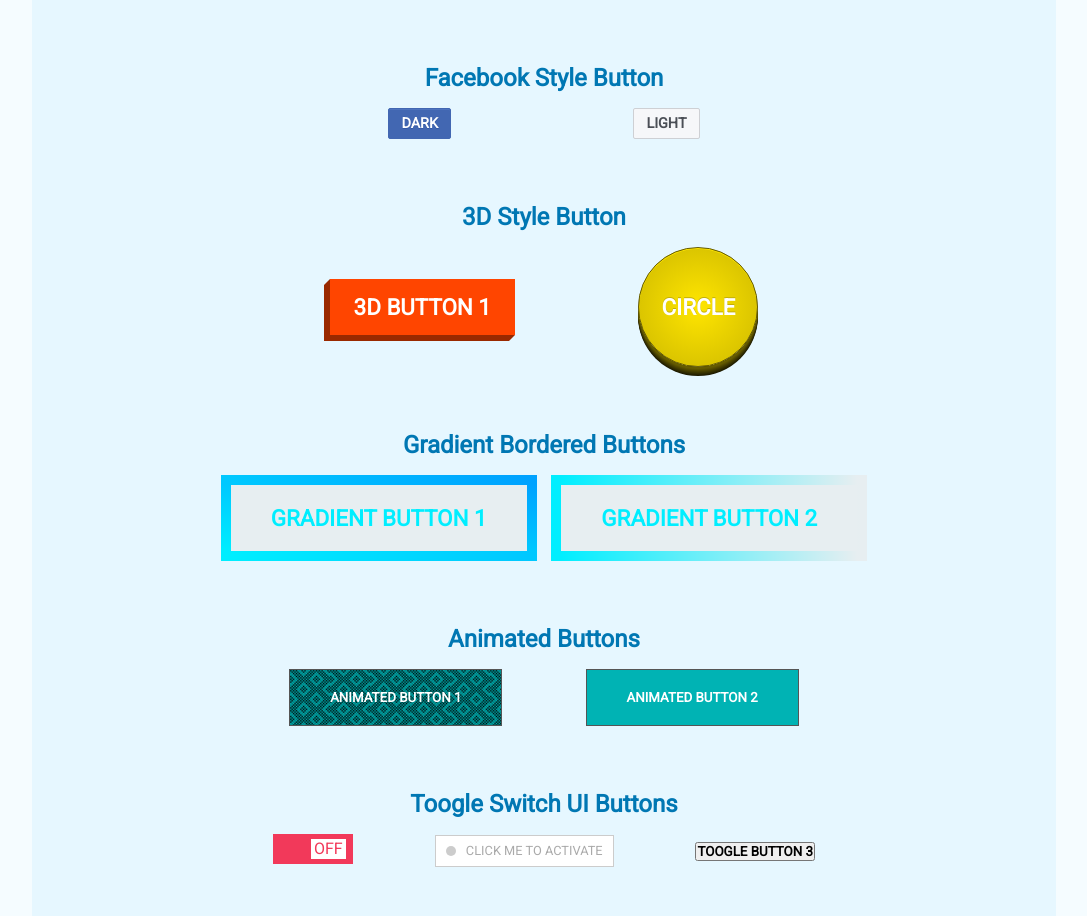
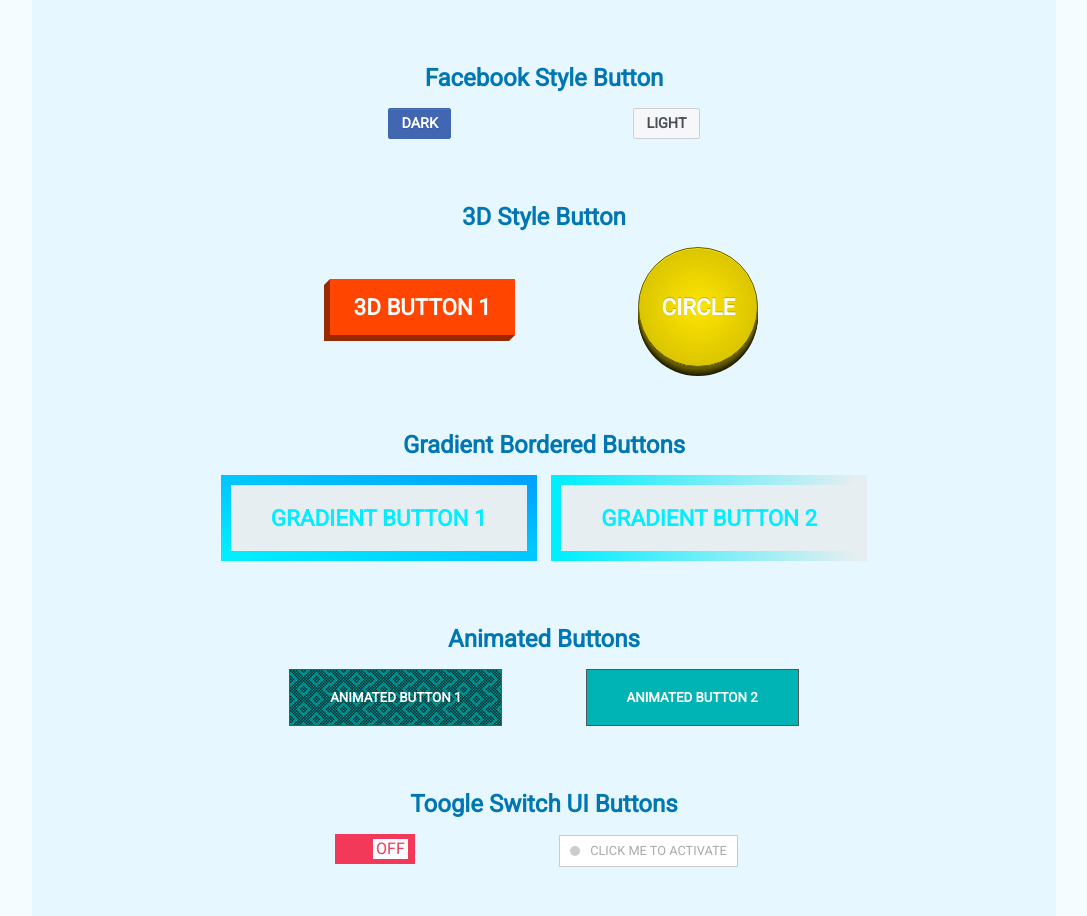
Before and after one commit to TeodosioSiege/css30days, a plain HTML site: page day01_fancy_buttons/index.html in a window 1280 px wide. Shown: the whole page, without its empty margins (96-1183 px from the left). Drawn offline with Linux system fonts and the light colour scheme; a web font is replaced by a local one.

Commit message:
remove toggle 3 button

```diff
--- a/day01_fancy_buttons/index.html
+++ b/day01_fancy_buttons/index.html
@@ -49,7 +49,6 @@
           <input type="checkbox" id="toggle2" class="toggle-2_input">
           <span class="toggle-2_button">Click me to activate</span>
         </label>
-        <button>Toogle Button 3</button>
       </div>
     </div>
 
```
